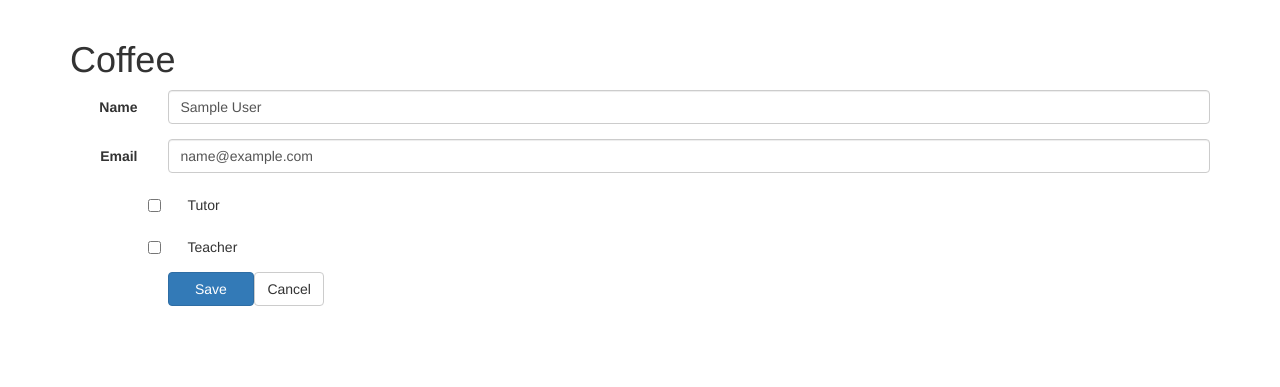
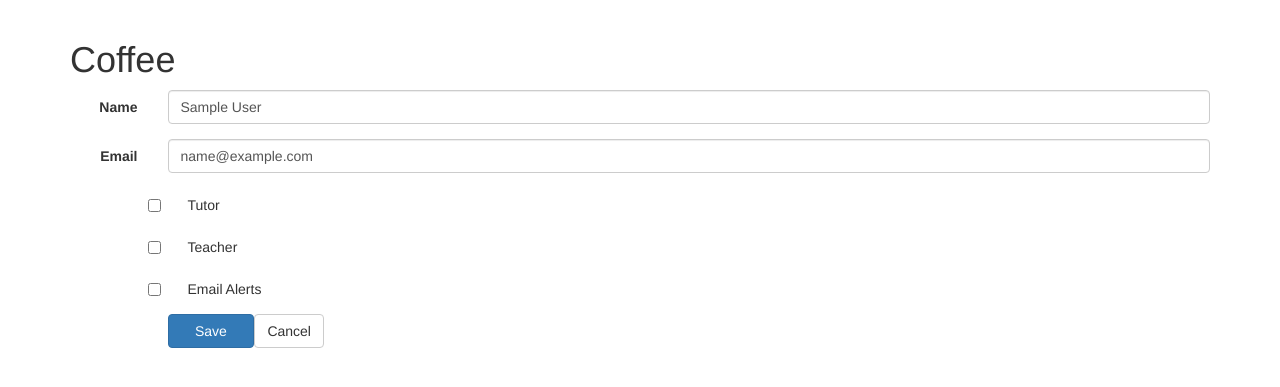
Before and after one commit to ncss/ncss-coffeerun, a Flask app: page /user/1/edit/ in a window 1280 px wide. Shown: the part 51-438 px from the top of the page. Run offline with Flask 2, Linux system fonts and the light colour scheme; a user stored in the database is signed in; tables that the repository leaves empty hold one stand-in row (values such as "Sample post"); some libraries are stand-ins or nearby versions.

Commit message:
Make alerts happen

```diff
--- a/application/forms.py
+++ b/application/forms.py
@@ -37,6 +37,7 @@ class UserForm(Form):
     email = TextField("Email", [validators.Required()])
     tutor = BooleanField("Tutor")
     teacher = BooleanField("Teacher")
+    alerts = BooleanField("Email Alerts")
 
 class CafeForm(Form):
     name = TextField("Name", [validators.Required()])
--- a/application/templates/userform.html
+++ b/application/templates/userform.html
@@ -32,6 +32,14 @@
             </div>
         </div>
     </div>
+    <div class="form-group" {{ "has-error" if form.alerts.errors }}>
+        <div class="col-sm-offset-1 col-sm-11">
+            <div class="checkbox">
+                {{ form.alerts() }}
+                {{ form.alerts.label() }}
+            </div>
+        </div>
+    </div>
     <div class="form-group">
         <div class="col-sm-offset-1 col-sm-11">
             <button type="submit" class="btn btn-primary col-sm-1">Save</button>
--- a/application/templates/viewuser.html
+++ b/application/templates/viewuser.html
@@ -17,6 +17,12 @@
             <label class="col-sm-8">Teacher:</label>
             <div class="col-sm-4">
                 {% if user.teacher %}<span class="glyphicon glyphicon-ok"></span>{% else %}<span class="glyphicon glyphicon-remove"></span>{% endif %}
+            </div>
+        </div>
+        <div class="row">
+            <label class="col-sm-8">Alerts:</label>
+            <div class="col-sm-4">
+                {% if user.alerts %}<span class="glyphicon glyphicon-ok"></span>{% else %}<span class="glyphicon glyphicon-remove"></span>{% endif %}
             </div>
         </div>
         {% if current_user == user %}<a href="/user/{{ user.id }}/edit/" class="btn btn-primary">Edit User</a>{% endif %}
```
